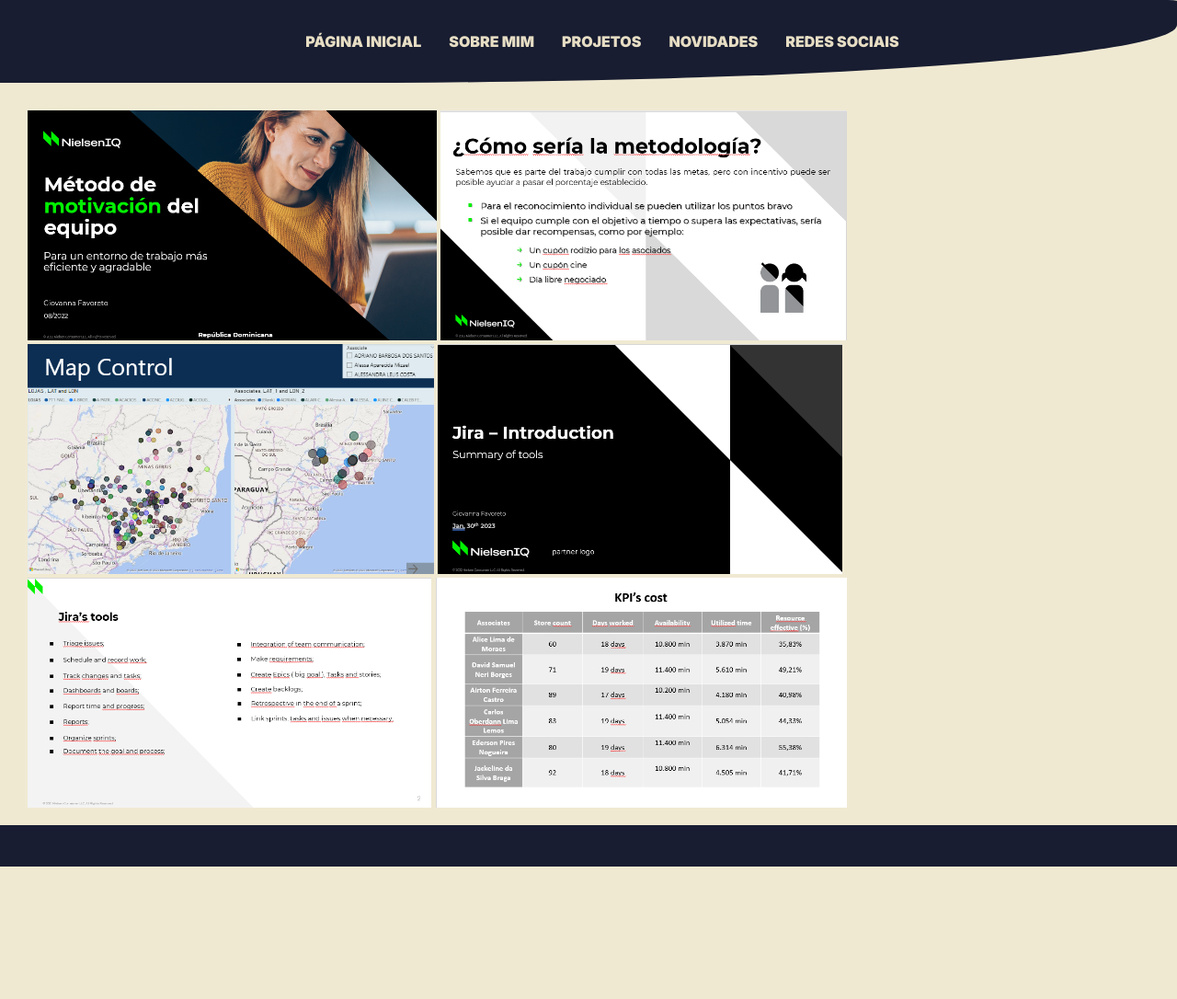
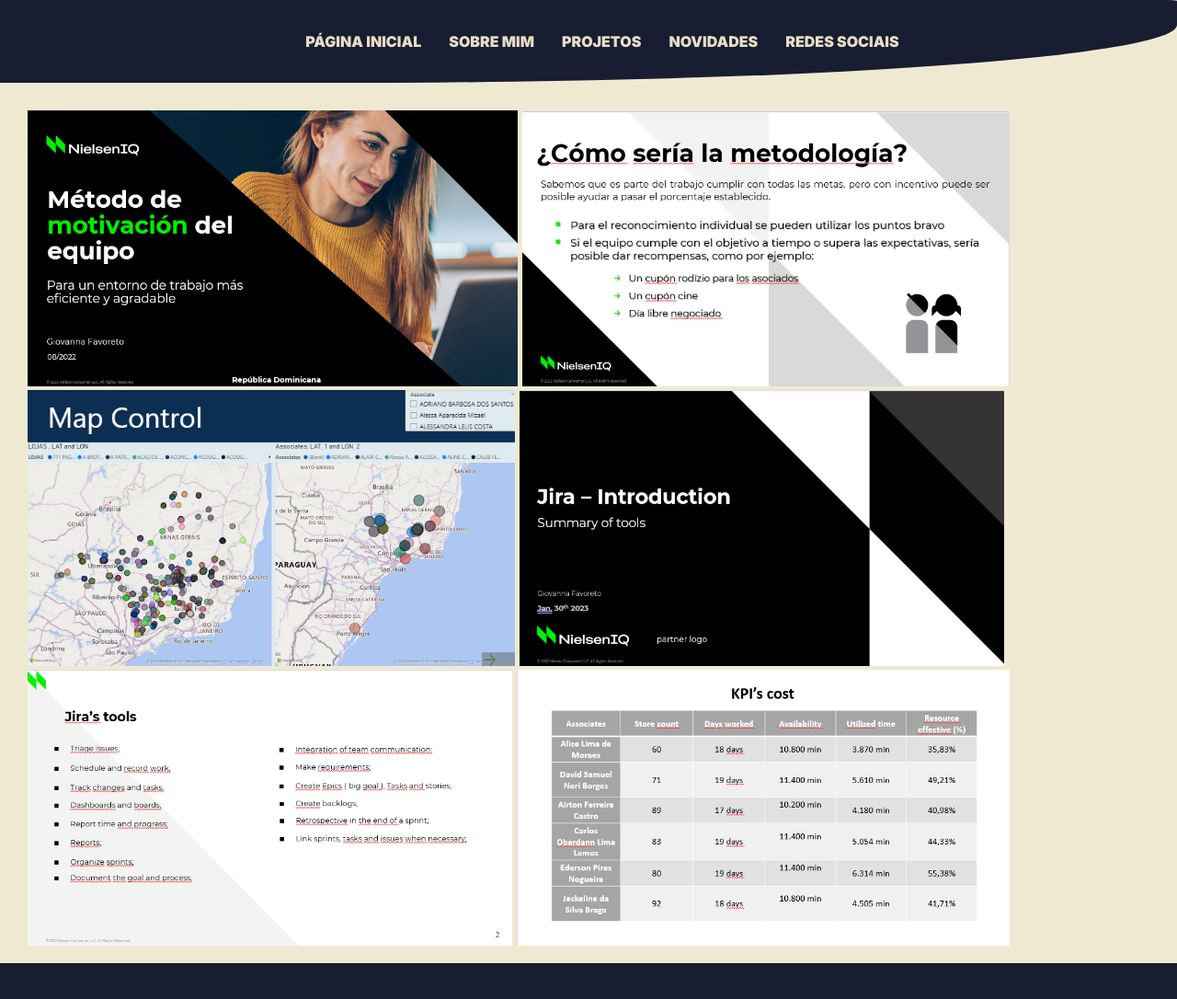
Before and after one commit to giovannafavoreto/projeto, a plain HTML site: page Projetos.html in a window 1280 px wide. Shown: the whole page at 92% size. Before the commit the page ends 942 px from the top, so only its background shows below. Drawn offline with Linux system fonts and the light colour scheme.

Commit message:
Update Projetos.html

```diff
--- a/Projetos.html
+++ b/Projetos.html
@@ -26,12 +26,12 @@
     <section id="#sobre">
     <aside>
         <div class="fotos">
-            <img height="250px" src="introduction.png">
-            <img height="250px" src="cuerpo.png">
-            <img height="250px" src="map.png">
-            <img height="250px" src="jiraintroduction.png">
-            <img height="250px" src="jira.png">
-            <img height="250px" src="KPI's.png">
+            <img height="300px" src="introduction.png">
+            <img height="300px" src="cuerpo.png">
+            <img height="300px" src="map.png">
+            <img height="300px" src="jiraintroduction.png">
+            <img height="300px" src="jira.png">
+            <img height="300px" src="KPI's.png">
         </div>
 
 </aside>
```
